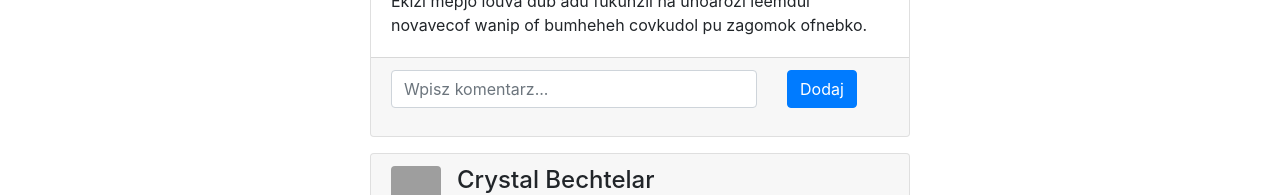
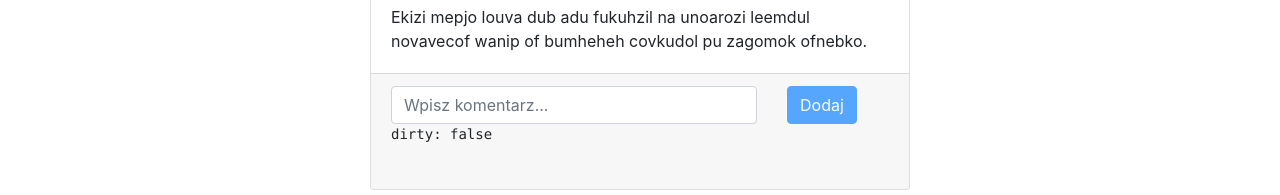
Before and after one commit to DeskiewiczD/Facebook, an Angular app: page /#/ in a window 1280 px wide. Shown: the part 671-866 px from the top of the page. Built offline with nearby package versions, Linux system fonts and the light colour scheme; grey boxes are pictures that could not be loaded.

Commit message:
Walidacje

```diff
--- a/src/app/comments/components/comment-add-form/comment-add-form.component.html
+++ b/src/app/comments/components/comment-add-form/comment-add-form.component.html
@@ -1,10 +1,28 @@
 <form (ngSubmit)="onSubmit(addForm)" #addForm="ngForm">
   <div class="form-group row">
     <div class="col-9">
-      <input type="comment" class="form-control" name="body" placeholder="Wpisz komentarz..." [(ngModel)]="comment.body">
+      <input
+        type="comment"
+        class="form-control"
+        name="body"
+        placeholder="Wpisz komentarz..."
+        [(ngModel)]="comment.body"
+        required
+        minlength="2"
+        #body="ngModel">
+      <!--<pre>touched: {{body.touched}}</pre>
+      <pre>pristine: {{body.pristine}}</pre>
+      <pre>valid: {{body.valid}}</pre>
+      <pre>invalid: {{body.invalid}}</pre>-->
+      <pre>dirty: {{body.dirty}}</pre>
+      <!--<pre>untouched: {{body.untouched}}</pre>-->
+      <small *ngIf="body.errors && body.dirty" class="text-danger my-3 mt-0">
+        <span *ngIf="body.errors.required">Aby dodać komentarz wpisz tekst.</span>
+        <span *ngIf="body.errors.minlength">Za mało znaków</span>
+      </small>
     </div>
     <div class="col-2">
-      <button type="submit" class="btn btn-primary">Dodaj</button>
+      <button type="submit" class="btn btn-primary" [disabled]="addForm.invalid" >Dodaj</button>
     </div>
   </div>
 </form>
--- a/src/app/posts/components/post-add-form/post-add-form.component.html
+++ b/src/app/posts/components/post-add-form/post-add-form.component.html
@@ -10,6 +10,11 @@
           <button type="submit" class="btn btn-primary">Dodaj</button>
         </div>
       </div>
+      <div class="row text-danger">
+        <ul>
+          <li *ngIf="body.dirty && body.invalid">Aby dodać post wpisz tekst.</li>
+        </ul>
+      </div>
     </form>
   </div>
 </div>
--- a/src/app/posts/components/post-add-form/post-add-form.component.ts
+++ b/src/app/posts/components/post-add-form/post-add-form.component.ts
@@ -1,5 +1,5 @@
 import {Component, EventEmitter, OnInit, Output} from '@angular/core';
-import {FormControl, FormGroup} from '@angular/forms';
+import {FormControl, FormGroup, Validators} from '@angular/forms';
 
 import uuid from 'uuid';
 import faker from 'faker';
@@ -12,8 +12,14 @@ import faker from 'faker';
 export class PostAddFormComponent implements OnInit {
 
   addPostForm = new FormGroup({
-    body: new FormControl()
+    body: new FormControl('', [
+      Validators.required
+    ])
   });
+
+  get body() {
+    return this.addPostForm.get('body');
+  }
 
   @Output() addPost = new EventEmitter();
 
```
